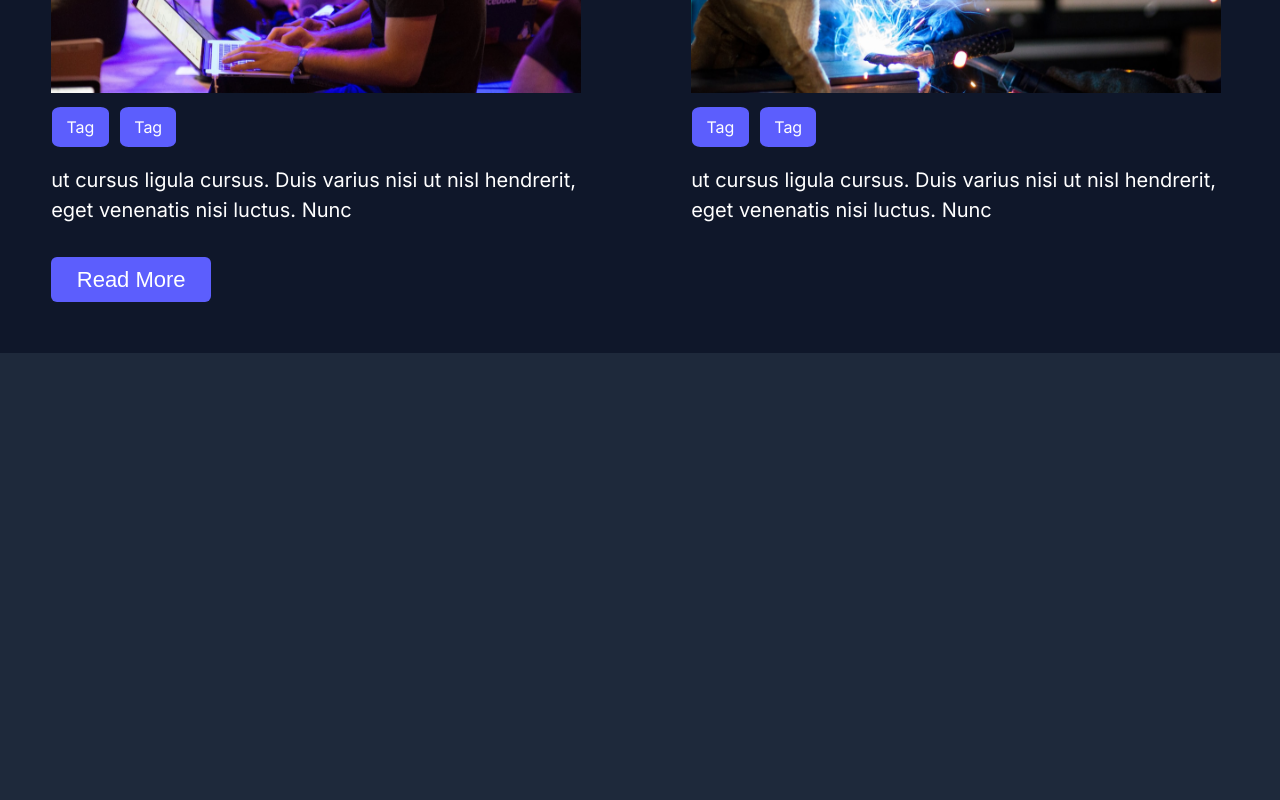
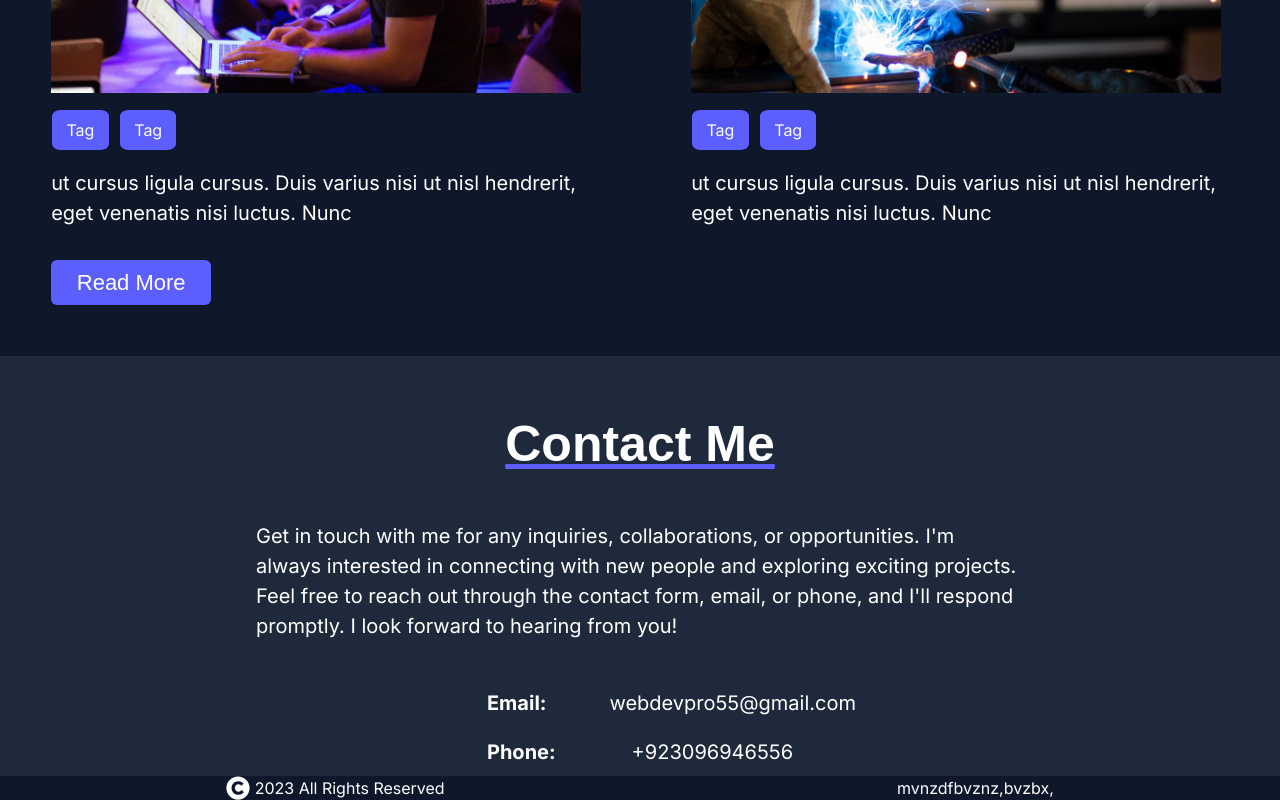
Before and after one commit to Shawaal-Nadeem/Portfolio-in-Next-JS, a Next.js app: page / in a window 1280 px wide. Shown: the part 2731-3531 px from the top of the page. Before the commit the page ends 3084 px from the top, so only its background shows below. Built offline with nearby package versions, Linux system fonts and the light colour scheme.

Commit message:
half footer done

```diff
--- a/package.json
+++ b/package.json
@@ -20,6 +20,7 @@
     "postcss": "8.4.23",
     "react": "18.2.0",
     "react-dom": "18.2.0",
+    "react-icons": "^4.8.0",
     "tailwindcss": "3.3.2",
     "typescript": "5.0.4"
   }
--- a/src/app/globals.css
+++ b/src/app/globals.css
@@ -222,7 +222,7 @@ text-decoration: underline #5c5efd;
 }
 .blogImages .tagBtn
 {
-  margin-top: 2.5%;
+  margin-top: 3%;
 }
 .blogImages .tagBtn button
 {
@@ -258,3 +258,58 @@ text-decoration: underline #5c5efd;
   margin-left: 4%;
   margin-bottom: 4%;
 }
+
+/* CONTACT */
+.contact
+{
+  margin-top: 4%;
+}
+.contact .content
+{
+  display: flex;
+  align-items: center;
+  justify-content: center;
+  color: #FFFFFF;
+  flex-direction: column;
+}
+.contact .content h1
+{
+  font-family: 'popins',sans-serif;
+  font-size: 50px;
+  font-weight: 550;
+  text-decoration: underline #5c5efd;
+}
+.contact .content p
+{
+  margin-top: 3%;
+  font-size: 20px;
+  width: 60%;
+  margin-bottom: 3%;
+}
+.contactInfo
+{
+  display: flex;
+  flex-direction: column;
+}
+.contactDetail
+{
+  display: flex;
+}
+.contactDetail .head
+{
+  font-weight: bold;
+}
+
+/* Footer */
+footer
+{
+  background-color: rgba(15,23,42,255);
+  display: flex;
+  align-items: center;
+  justify-content: space-around;
+  color: #FFFFFF;
+}
+footer div
+{
+  display: flex;
+}
--- a/src/app/page.tsx
+++ b/src/app/page.tsx
@@ -1,3 +1,4 @@
+import { FaCopyright } from 'react-icons/fa';
 
 export default function Home() {
   return (
@@ -12,7 +13,7 @@ export default function Home() {
   <li className="navBtn"><a href="#about">About</a></li>
   <li className="navBtn"><a href="#projects">Projects</a></li>
   <li className="navBtn"><a href="#blogs">Blogs</a></li>
-  <li className="navBtn"><a href="/">Contact</a></li>
+  <li className="navBtn"><a href="#contact">Contact</a></li>
 </ul>
     </nav>
   </header>
@@ -101,6 +102,32 @@ export default function Home() {
 <button className="readBtn">Read More</button>
 </div>
 </div>
+<div className="contact" id="contact">
+  <div className="content">
+    <h1>Contact Me</h1>
+    <p>Get in touch with me for any inquiries, collaborations, or opportunities. I'm always interested in connecting with new people and exploring exciting projects. Feel free to reach out through the contact form, email, or phone, and I'll respond promptly. I look forward to hearing from you!</p>
+    <div className="contactInfo">
+    <div className="contactDetail">
+    <p className="head">Email:</p>
+    <p className="info">webdevpro55@gmail.com</p>
+  </div>
+  <div className="contactDetail">
+    <p className="head">Phone:</p>
+    <p className="info">+923096946556</p>
+  </div>
+  </div>
+  </div>
+</div>
+<footer>
+  <div>
+  <FaCopyright size={24}/>
+  <span> &nbsp;</span>
+<p>2023 All Rights Reserved</p>
+  </div>
+  <div>
+    mvnzdfbvznz,bvzbx,
+  </div>
+</footer>
     </div>
   )
 }
```
Also changed, not shown: 1 other file (tests, documents, lock files or other folders).
